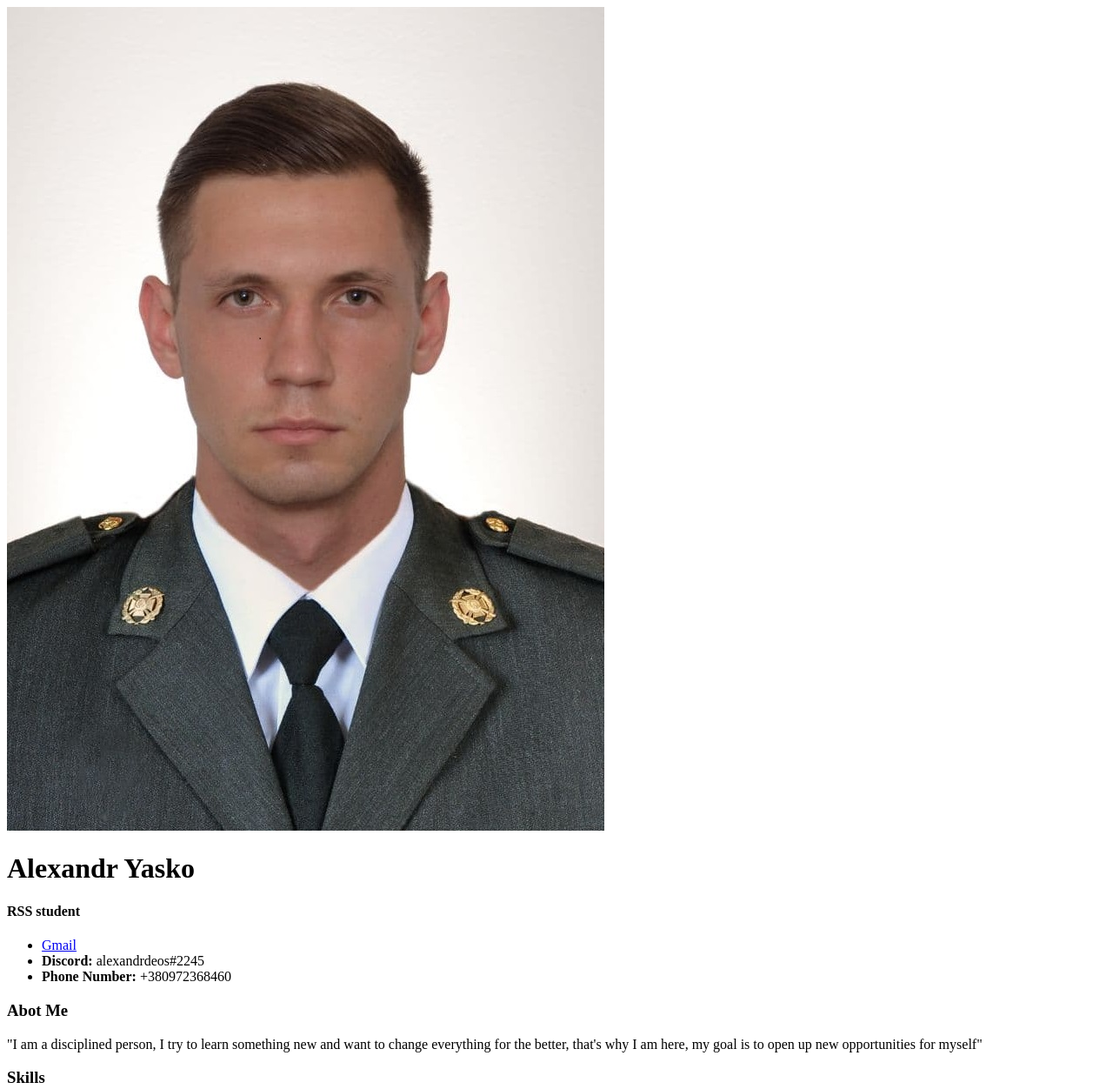
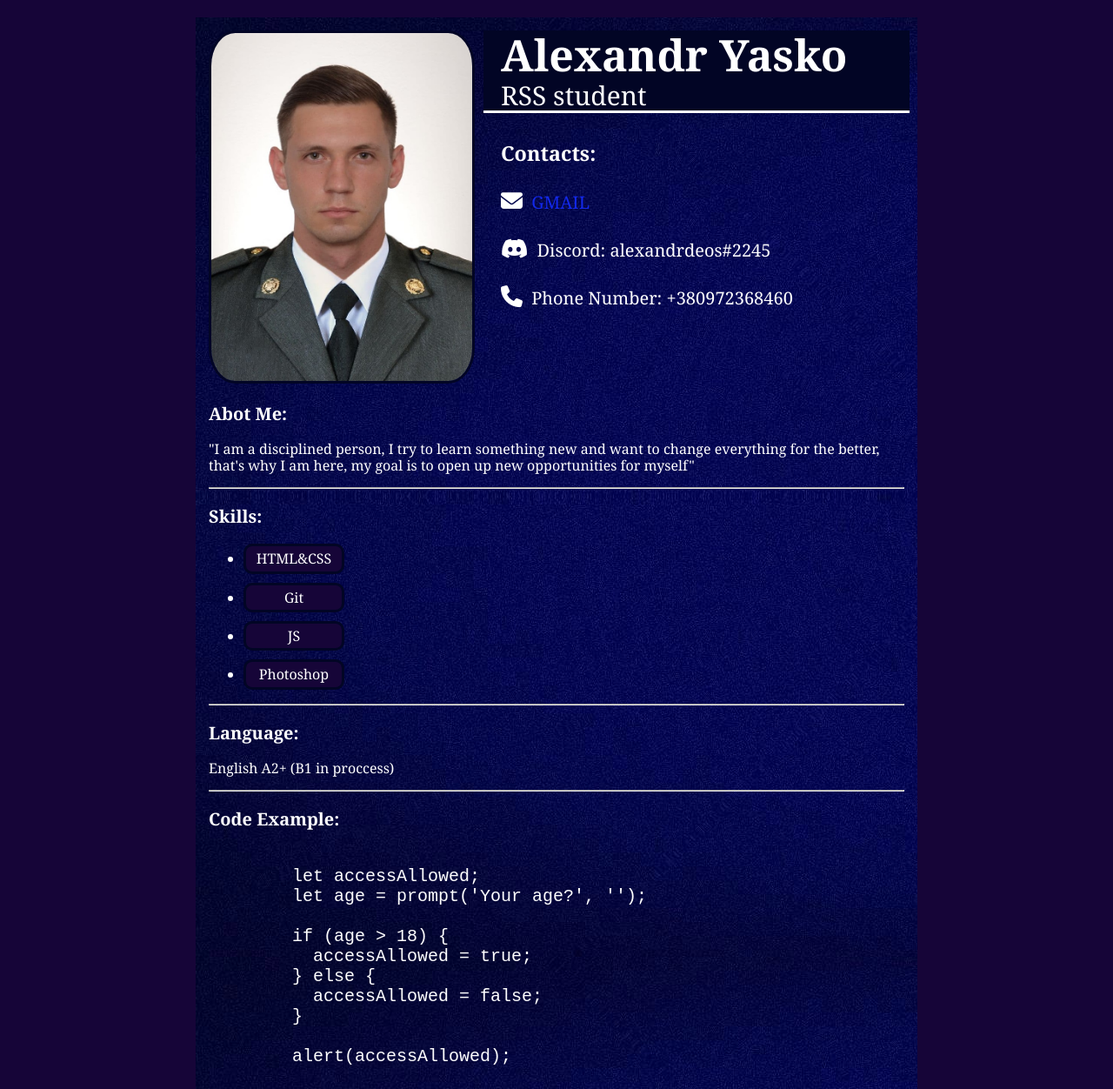
Before and after one commit to AlexandrDeos/rsschool-cv, a plain HTML site: page index.html in a window 1280 px wide. Shown: the top 1252 px of the page at 87% size. Drawn offline with Linux system fonts and the light colour scheme.

Commit message:
refactor: added improvement in html file

```diff
--- a/css/style.css
+++ b/css/style.css
@@ -0,0 +1,120 @@
+body {
+    font-family:Cambria, Cochin, Georgia, Times, 'Times New Roman', serif;
+    background-color: rgb(22, 5, 56);
+  }
+
+html {
+    line-height: 1.15;
+}
+
+.container {
+    width: 800px;
+    margin: 20px auto;
+    padding: 15px;
+    background: url('../img/11111.jpg');
+    background-size: auto;
+    color: rgb(255, 255, 255);
+}
+
+.heading {
+    font-size: 20px;
+    font-weight: bold;
+
+}
+
+.header {
+    display: flex;
+}
+
+.header__photo img {
+    border-radius: 10%;
+    border: 3px solid rgb(2, 5, 37);
+}
+
+.header__info {
+    flex-direction: column;
+}
+
+/* Contacts */
+.bio {
+    background-color: rgb(2, 5, 37);
+    padding: 0;
+    width: 470px;
+    padding-left: 20px;
+    margin-left: 10px;
+    border-bottom: 3px solid white;
+
+}
+
+.bio h1 {
+    font-size: 50px;
+    margin: 0;
+}
+
+.bio p {
+    font-size: 30px;
+    margin: 0;
+}
+
+.line {
+    width: 90%px;
+}
+
+.contacts {
+    font-size: 20px;
+    padding-left: 30px;
+    padding-top: 10px;
+}
+
+.contacts i {
+    line-height: 35px;
+    margin-right: 5px;
+    font-size: 25px;
+}
+
+.contacts a {
+    text-decoration: none;
+    text-transform: uppercase;
+    color: rgb(19, 41, 236);
+    overflow: hidden;
+    transition: 0.2s;
+    border-radius: 3px;
+}
+
+.contacts a:hover {
+    color: #255784;
+    background: #2196f3;
+    box-shadow: 0 0 10px #2196f3, 0 0 40px #2196f3, 0 0 80px #2196f3;
+
+}
+
+/* Skills */
+.main li {
+    margin-top: 10px;
+    border: 3px solid rgb(2, 5, 37);
+    width: 100px;
+    padding: 5px;
+    text-align: center;
+    border-radius: 10px;
+    background-color: rgb(22, 5, 56);
+}
+
+.code pre {
+    font-size: 20px;
+}
+
+/* FOOTER */
+.footer {
+    border-top: 2px solid white;
+    display: flex;
+    justify-content: space-between;
+}
+
+.footer__link {
+   padding: 30px;
+   transition: 0.05s;
+}
+
+.footer__link:hover {
+    transform: scale(1.1);
+}
--- a/index.html
+++ b/index.html
@@ -1,45 +1,84 @@
 <!DOCTYPE html>
 <html lang="en">
+
 <head>
     <meta charset="UTF-8">
     <meta http-equiv="X-UA-Compatible" content="IE=edge">
     <meta name="viewport" content="width=device-width, initial-scale=1.0">
+    <link rel="stylesheet" href="css/style.css">
+    <script src="https://kit.fontawesome.com/baaf8b6a14.js" crossorigin="anonymous"></script>
     <title>Alexandr Yasko CV</title>
 </head>
+
 <body>
     <div class="container">
         <header class="header">
+
             <div class="header__photo">
-                <img src="img/photo_2020-09-22_20-47-42.jpg" alt="Photo">
+                <img src="img/photo_2020-09-22_20-47-42.jpg" width="300" height="400" alt="Photo">
             </div>
-            <div class="name"><h1>Alexandr Yasko</h1></div>
-            <div class="description"><h4>RSS student</h4></div>
+
+            <div class="header__info">
+
+                <div class="bio">
+                    <h1>Alexandr Yasko</h1>
+                    <p>RSS student</p>
+                </div>
+
                 <div class="contacts">
-                <ul>
-                    <li><a href="mailto:alexandrdeos184@gmail.com">Gmail</a></li>
-                    <li><b>Discord:</b> alexandrdeos#2245</li>
-                    <li><b>Phone Number:</b> +380972368460</li>
-                </ul>
+                    <h3>Contacts:</h3>
+                    <p>
+                        <i class="fas fa-envelope"></i>
+                        <a href="mailto:alexandrdeos184@gmail.com">Gmail</a>
+                    </p>
+                    <p>
+                        <i class="fab fa-discord"></i>
+                        <span class="contacts__item">Discord: alexandrdeos#2245</span>
+                    </p>
+                    <p>
+                        <i class="fas fa-phone"></i>
+                        <span class="contacts__item">Phone Number: +380972368460</span>
+                    </p>
+                </div>
+
             </div>
         </header>
+
         <main class="main">
             <section class="main__information">
                 <div class="about">
-                <h3>Abot Me</h3>
-                <p>"I am a disciplined person, I try to learn something new and want to change everything for the better, that's why I am here, my goal is to open up new opportunities for myself"</p>
-                <h3>Skills</h3>
+                    <h3 class="heading">Abot Me:</h3>
+                    <p>"I am a disciplined person, I try to learn something new and want to change everything for the
+                        better, that's why I am here, my goal is to open up new opportunities for myself"</p>
+
+                    <div class="line">
+                        <hr>
+                    </div>
+
+                    <h3 class="heading">Skills:</h3>
                     <ul>
                         <li>HTML&CSS</li>
                         <li>Git</li>
                         <li>JS</li>
                         <li>Photoshop</li>
                     </ul>
-                <h3>Language</h3>
-                <p>English A2+</p>
+
+                    <div class="line">
+                        <hr>
+                    </div>
+
+                    <h3 class="heading">Language:</h3>
+                    <p>English A2+ (B1 in proccess)</p>
+
+                    <div class="line">
+                        <hr>
+                    </div>
+
                 </div>
             </section>
-           <sectione class="code">
-               <h2>Code Example</h2>
+
+            <div class="example">
+                <h3 class="heading">Code Example:</h3>
                     <div class="code">
                         <pre>
 
@@ -55,16 +94,26 @@
 	alert(accessAllowed);
                    </pre>
                     </div>
-           </sectione>
+            </div>
+
         </main>
+
         <footer class="footer">
-        <div class="footer__img">
-           <img src="https://www.javascript.com/etc/clientlibs/pluralsight/main/images/js-logo.png" alt="js">
+
+            <div class="footer__link">
+                <a href="https://www.pluralsight.com/browse/software-development/javascript"><img
+                        src="https://www.javascript.com/etc/clientlibs/pluralsight/main/images/js-logo.png" width="400"
+                        height="100" alt="js"></a>
             </div>
+
             <div class="footer__link">
-            <a href="https://rs.school/js/"><img src="https://rs.school/images/rs_school.svg" alt="rss"></a>
+                <a href="https://rs.school/js/"><img src="https://rs.school/images/rs_school.svg" width="300"
+                        height="100" alt="rss"></a>
             </div>
+
         </footer>
+
     </div>
 </body>
+
 </html>
```
Also changed, not shown: img/11111.jpg (added). Lines whose indentation alone changed are shown as unchanged.
